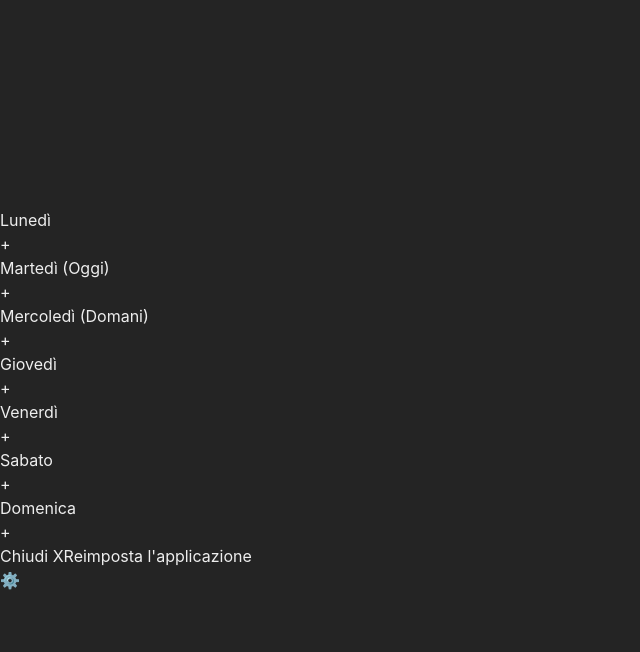
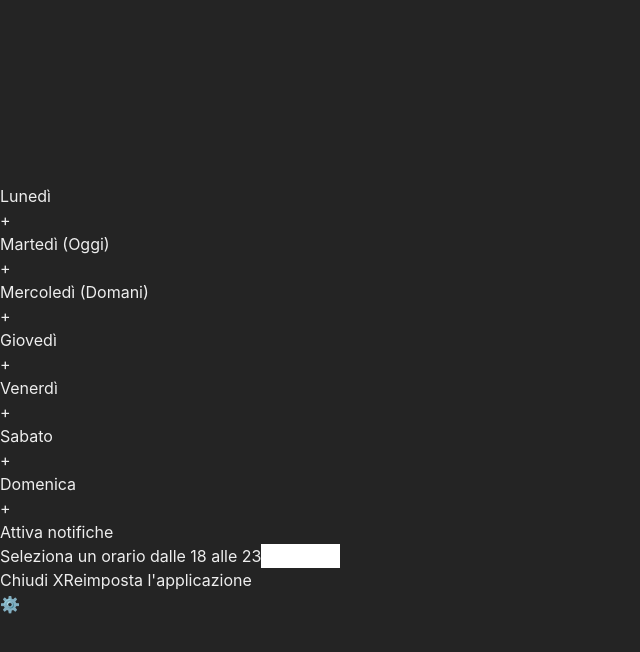
Before and after one commit to FabioViscuso/eco-buddy, a React (Vite) app: page / in a window 1280 px wide. Both pictures are taken after a click on the button "⚙️". Shown: the top 652 px of the page, without its empty margins (0-640 px from the left). Built offline with nearby package versions, Linux system fonts and the light colour scheme.

Commit message:
add options to disable notifications and hour set

```diff
--- a/src/App.tsx
+++ b/src/App.tsx
@@ -1,6 +1,7 @@
 import { useEffect } from "react";
 
 import "./index.css";
+import settingsStore from "./state/useSettingsStore";
 import viewsStore, { Views } from "./state/useViewsStore";
 import uiStore from "./state/useUIStore";
 
@@ -8,16 +9,24 @@ import SettingsButton from "./components/UI/SettingsButton";
 import Welcome from "./components/views/Welcome";
 import Calendar from "./components/views/Calendar";
 import Settings from "./components/views/Settings";
+import { dbInterface } from "./utils/db";
 
 function App() {
-  const view = viewsStore(state => state.view);
-  const isFirstTime = uiStore(state => state.isFirstTime);
-  const setView = viewsStore(state => state.setView);
-  const {isSettingsModalOpen} = uiStore();
+  const { setIsNotificationAllowed, setNotificationHour } = settingsStore();
+  const { view, setView } = viewsStore();
+  const { isSettingsModalOpen, isFirstTime } = uiStore();
 
   useEffect(() => {
-    if (isFirstTime) { setView(Views.Welcome) }
-  }, [isFirstTime, setView])
+    if (isFirstTime) {
+      setView(Views.Welcome);
+    }
+    (async function name() {
+      const savedNotificationPermission = await dbInterface.getItem("isNotificationAllowed");
+      const savedNotificationHour = await dbInterface.getItem("notificationHour");
+      setIsNotificationAllowed(savedNotificationPermission);
+      setNotificationHour(savedNotificationHour)
+    })()
+  }, [isFirstTime, setView]);
 
   return (
     <>
--- a/src/components/views/Settings.tsx
+++ b/src/components/views/Settings.tsx
@@ -1,14 +1,30 @@
 import viewsStore, { Views } from "../../state/useViewsStore";
 import calendarStore from "../../state/useCalendarStore";
-import mainStore from "../../state/useSettingsStore";
+import settingsStore from "../../state/useSettingsStore";
 import uiStore from "../../state/useUIStore";
 
 export default function Settings() {
   const context = Views.Settings;
   const setView = viewsStore((state) => state.setView);
   const { resetCalendar } = calendarStore();
-  const { resetSettingsState } = mainStore();
+  const {
+    isNotificationAllowed,
+    setIsNotificationAllowed,
+    notificationHour,
+    setNotificationHour,
+    resetSettingsState,
+  } = settingsStore();
   const { setCloseSettingsModal } = uiStore();
+
+  function handleAllowNotification() {
+    setIsNotificationAllowed(!isNotificationAllowed);
+  }
+
+  function handleChangeNotificationHour(
+    event: React.ChangeEvent<HTMLInputElement>
+  ) {
+    setNotificationHour(Number(event.target.value));
+  }
 
   function handleResetSettings() {
     localStorage.clear();
@@ -26,12 +42,41 @@ export default function Settings() {
     >
       <div className="relative h-full w-full flex flex-col justify-center items-center gap-5">
         <button
+          onClick={handleAllowNotification}
+          className={`${
+            isNotificationAllowed ? "bg-red-500" : "bg-green-500"
+          } rounded-md py-2 px-4`}
+        >
+          {isNotificationAllowed ? "Disattiva notifiche" : "Attiva notifiche"}
+        </button>
+        <div>
+          <label htmlFor="notificationHour" className="mr-4">
+            Seleziona un orario dalle 18 alle 23
+          </label>
+          <input
+            className="py-2 px-4 rounded-md w-min"
+            onChange={handleChangeNotificationHour}
+            type="number"
+            name="notificationHour"
+            id="notificationHour"
+            step={1}
+            min={18}
+            max={23}
+            defaultValue={notificationHour}
+          />
+        </div>
+        <button
           onClick={() => setCloseSettingsModal()}
           className="absolute top-10 right-10 bg-red-500 rounded-md py-2 px-4 "
         >
           Chiudi X
         </button>
-        <button onClick={handleResetSettings} className="bg-red-500 rounded-md py-2 px-4">Reimposta l'applicazione</button>
+        <button
+          onClick={handleResetSettings}
+          className="bg-red-500 rounded-md py-2 px-4"
+        >
+          Reimposta l'applicazione
+        </button>
       </div>
     </section>
   );
--- a/src/state/useSettingsStore.ts
+++ b/src/state/useSettingsStore.ts
@@ -10,7 +10,7 @@ interface State {
   resetSettingsState: () => void;
 }
 
-const mainStore = create<State>()(
+const settingsStore = create<State>()(
   devtools((set) => ({
     isNotificationAllowed: false,
     notificationHour: 21,
@@ -33,4 +33,4 @@ const mainStore = create<State>()(
   }))
 );
 
-export default mainStore;
+export default settingsStore;
```
Also changed, not shown: public/sw.js (+4 -4 lines).
